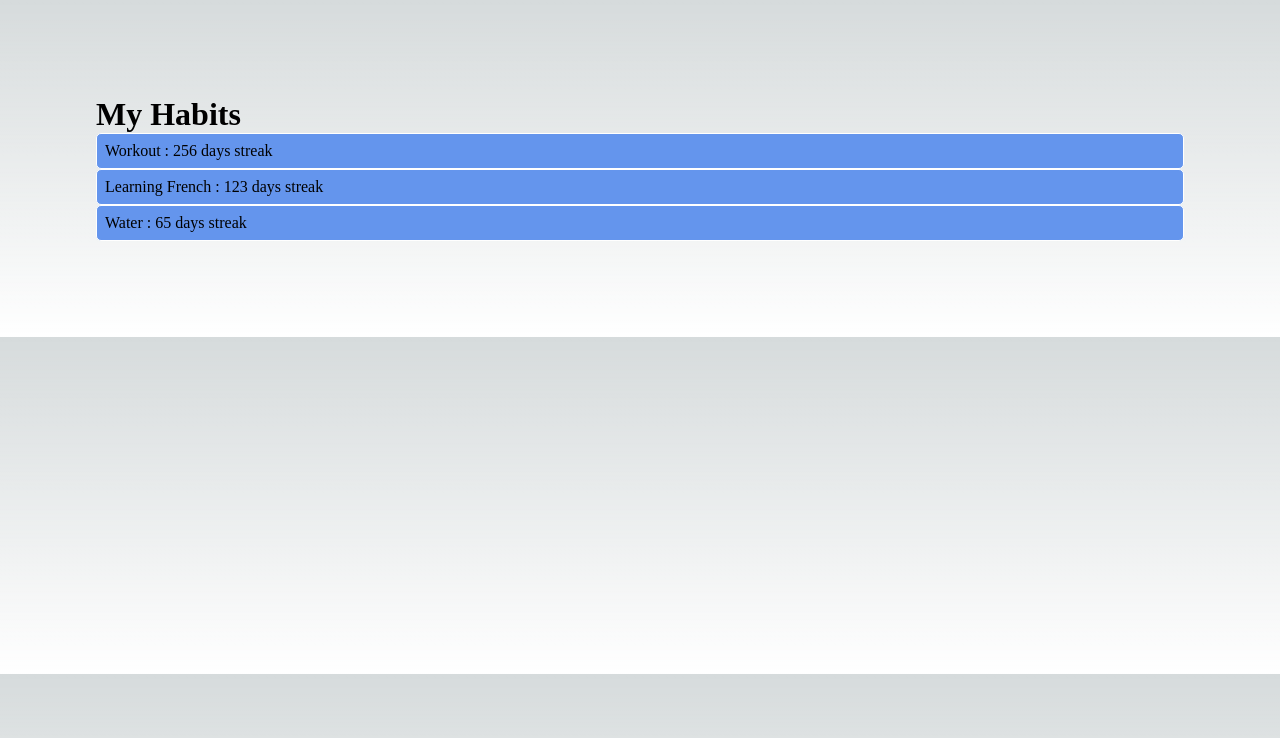
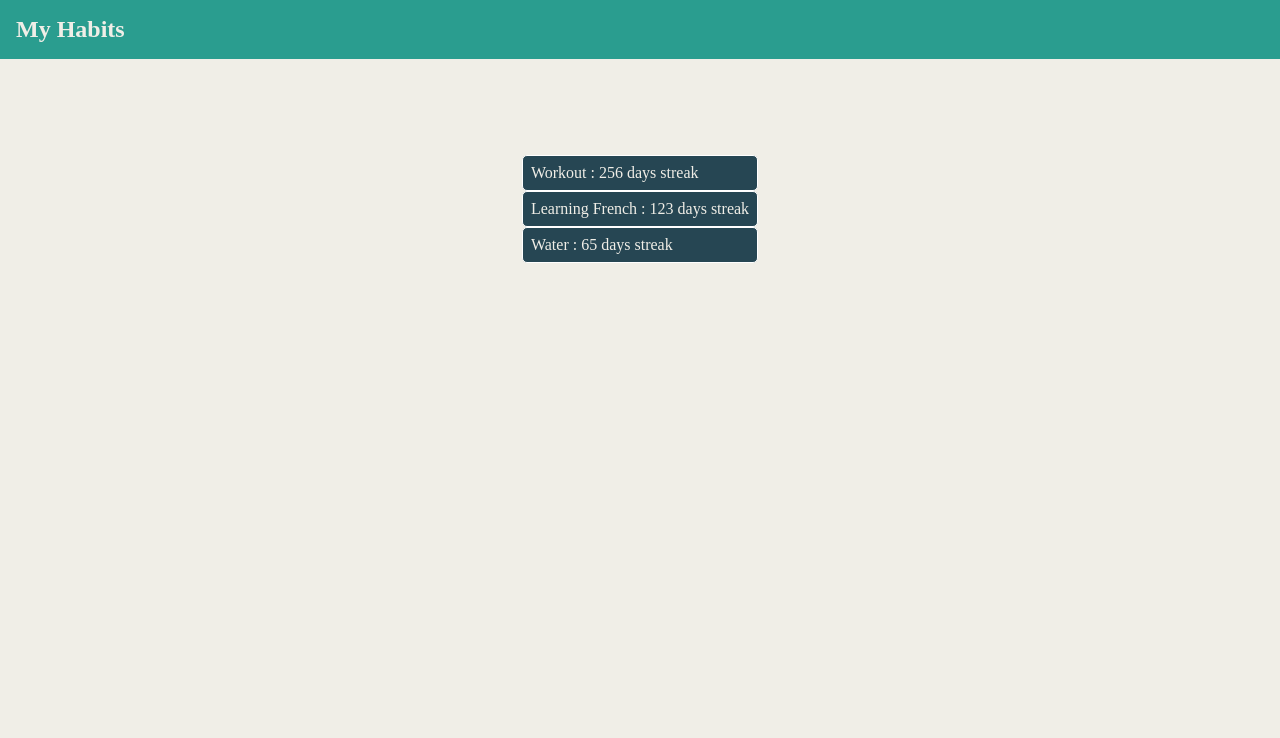
Before and after one commit to gpiliponyte/habits, a Next.js app: page / in a window 1280 px wide. Shown: the top 738 px of the page. Built offline with nearby package versions, Linux system fonts and the light colour scheme.

Commit message:
add some design

```diff
--- a/package.json
+++ b/package.json
@@ -14,6 +14,7 @@
     "eslint-config-next": "13.1.1",
     "next": "13.1.1",
     "react": "18.2.0",
-    "react-dom": "18.2.0"
+    "react-dom": "18.2.0",
+    "sass": "^1.57.1"
   }
 }
--- a/pages/_app.js
+++ b/pages/_app.js
@@ -1,4 +1,4 @@
-import '../styles/globals.css'
+import '../styles/globals.scss'
 
 export default function App({ Component, pageProps }) {
   return <Component {...pageProps} />
--- a/pages/index.js
+++ b/pages/index.js
@@ -1,5 +1,5 @@
 import Head from 'next/head'
-import styles from '../styles/Home.module.css'
+import styles from '../styles/Home.module.scss'
 
 
 export default function Home() {
@@ -19,9 +19,11 @@ export default function Home() {
                 <meta name="viewport" content="width=device-width, initial-scale=1"/>
                 <link rel="icon" href="/favicon.ico"/>
             </Head>
+            <nav className={styles.nav}>
+                <h1>My Habits</h1>
+            </nav>
             <main className={styles.main}>
-                <h1>My Habits</h1>
-                <div>
+                <div className={styles.habits}>
                     {habitElements}
                 </div>
             </main>
--- a/styles/Home.module.css
+++ /dev/null
@@ -1,10 +0,0 @@
-.main {
-  padding: 6rem;
-}
-
-.habit {
-  border: 1px solid white;
-  padding: 8px;
-  border-radius: 5px;
-  background: cornflowerblue;
-}
--- /dev/null
+++ b/styles/Home.module.scss
@@ -0,0 +1,25 @@
+@import "variables.scss";
+
+.main {
+  padding: 6rem;
+  display: flex;
+  justify-content: center;
+}
+
+.habit {
+  border: 1px solid white;
+  padding: 8px;
+  border-radius: 5px;
+  background: $dark;
+  color: $white;
+}
+
+.habits {
+  max-width: 300px;
+}
+
+.nav {
+  padding: 16px;
+  background: $primary;
+  color: $white;
+}
--- a/styles/globals.css
+++ /dev/null
@@ -1,107 +0,0 @@
-:root {
-  --max-width: 1100px;
-  --border-radius: 12px;
-  --font-mono: ui-monospace, Menlo, Monaco, 'Cascadia Mono', 'Segoe UI Mono',
-    'Roboto Mono', 'Oxygen Mono', 'Ubuntu Monospace', 'Source Code Pro',
-    'Fira Mono', 'Droid Sans Mono', 'Courier New', monospace;
-
-  --foreground-rgb: 0, 0, 0;
-  --background-start-rgb: 214, 219, 220;
-  --background-end-rgb: 255, 255, 255;
-
-  --primary-glow: conic-gradient(
-    from 180deg at 50% 50%,
-    #16abff33 0deg,
-    #0885ff33 55deg,
-    #54d6ff33 120deg,
-    #0071ff33 160deg,
-    transparent 360deg
-  );
-  --secondary-glow: radial-gradient(
-    rgba(255, 255, 255, 1),
-    rgba(255, 255, 255, 0)
-  );
-
-  --tile-start-rgb: 239, 245, 249;
-  --tile-end-rgb: 228, 232, 233;
-  --tile-border: conic-gradient(
-    #00000080,
-    #00000040,
-    #00000030,
-    #00000020,
-    #00000010,
-    #00000010,
-    #00000080
-  );
-
-  --callout-rgb: 238, 240, 241;
-  --callout-border-rgb: 172, 175, 176;
-  --card-rgb: 180, 185, 188;
-  --card-border-rgb: 131, 134, 135;
-}
-
-@media (prefers-color-scheme: dark) {
-  :root {
-    --foreground-rgb: 255, 255, 255;
-    --background-start-rgb: 0, 0, 0;
-    --background-end-rgb: 0, 0, 0;
-
-    --primary-glow: radial-gradient(rgba(1, 65, 255, 0.4), rgba(1, 65, 255, 0));
-    --secondary-glow: linear-gradient(
-      to bottom right,
-      rgba(1, 65, 255, 0),
-      rgba(1, 65, 255, 0),
-      rgba(1, 65, 255, 0.3)
-    );
-
-    --tile-start-rgb: 2, 13, 46;
-    --tile-end-rgb: 2, 5, 19;
-    --tile-border: conic-gradient(
-      #ffffff80,
-      #ffffff40,
-      #ffffff30,
-      #ffffff20,
-      #ffffff10,
-      #ffffff10,
-      #ffffff80
-    );
-
-    --callout-rgb: 20, 20, 20;
-    --callout-border-rgb: 108, 108, 108;
-    --card-rgb: 100, 100, 100;
-    --card-border-rgb: 200, 200, 200;
-  }
-}
-
-* {
-  box-sizing: border-box;
-  padding: 0;
-  margin: 0;
-}
-
-html,
-body {
-  max-width: 100vw;
-  overflow-x: hidden;
-}
-
-body {
-  color: rgb(var(--foreground-rgb));
-  background: linear-gradient(
-      to bottom,
-      transparent,
-      rgb(var(--background-end-rgb))
-    )
-    rgb(var(--background-start-rgb));
-}
-
-a {
-  color: inherit;
-  text-decoration: none;
-}
-
-@media (prefers-color-scheme: dark) {
-  html {
-    color-scheme: dark;
-  }
-}
--- /dev/null
+++ b/styles/globals.scss
@@ -0,0 +1,11 @@
+@import "variables.scss";
+
+* {
+  box-sizing: border-box;
+  padding: 0;
+  margin: 0;
+}
+
+html {
+  background: $white;
+}
--- /dev/null
+++ b/styles/variables.scss
@@ -0,0 +1,5 @@
+$primary: #2A9D8F;
+$dark: #264653;
+$alarm: #E76F51;
+$warning: #E9C46A;
+$white: #F0EEE7;
```
Also changed, not shown: 2 other files (tests, documents, lock files or other folders).
